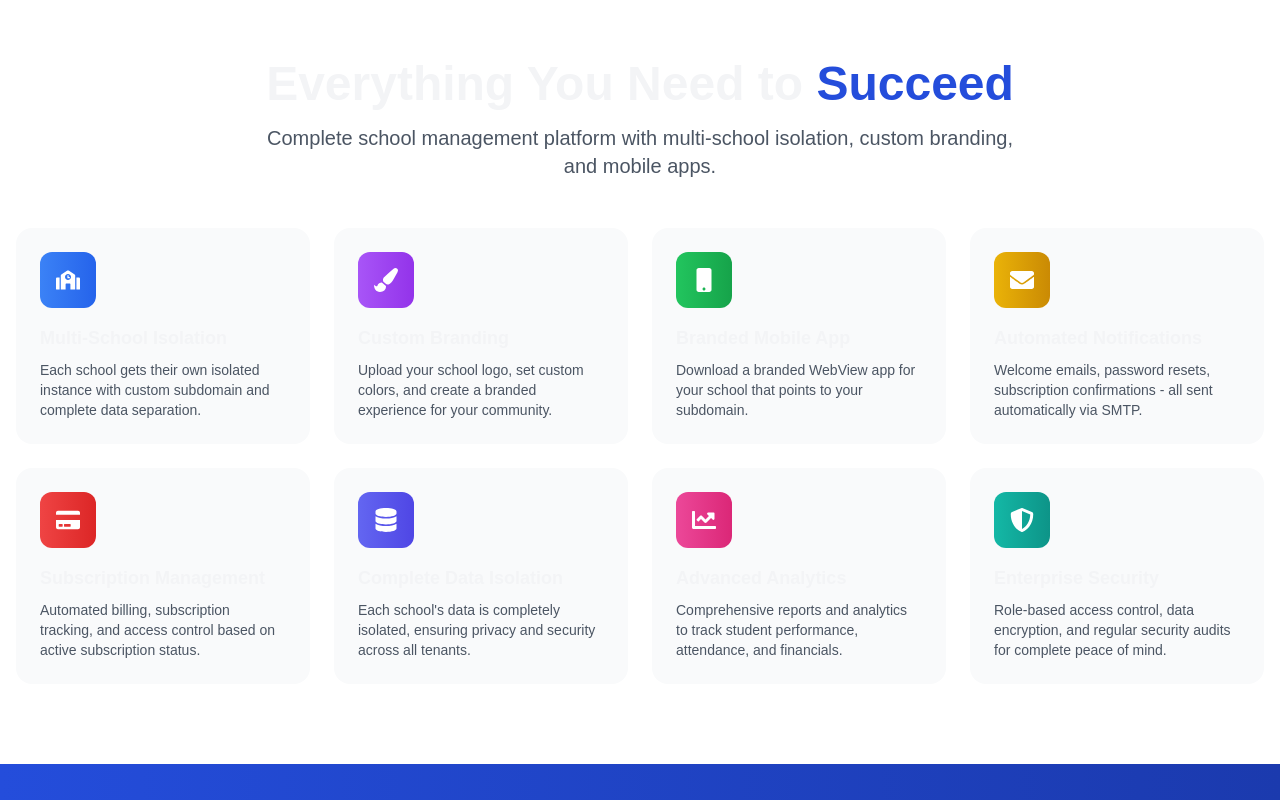
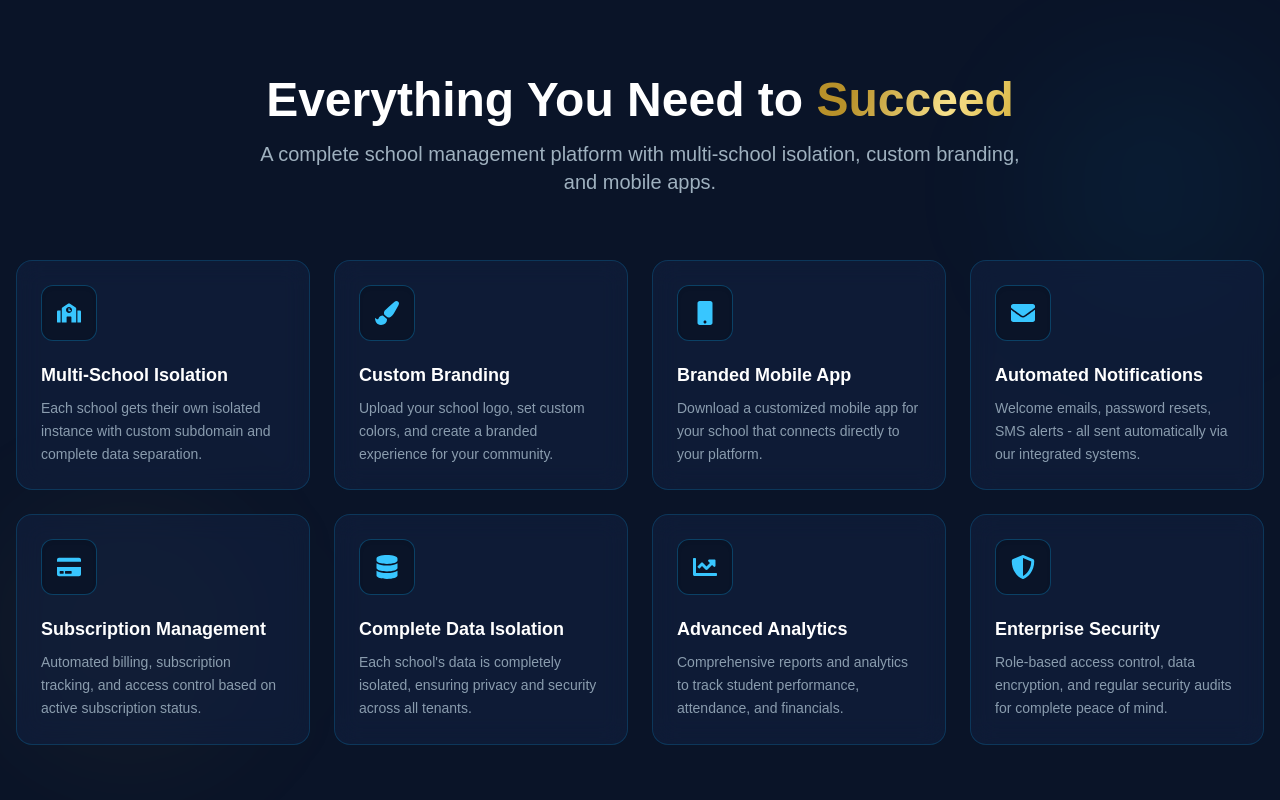
Before and after one commit to Nick-45/EDUMANAGE-PRO, a React (Create React App) app: page / in a window 1280 px wide. Shown: the part 820-1620 px from the top of the page. Built offline with nearby package versions, Linux system fonts and the light colour scheme; no server answers; the database is empty.

Commit message:
Update Features.jsx

```diff
--- a/src/components/home/Features.jsx
+++ b/src/components/home/Features.jsx
@@ -10,67 +10,65 @@ const features = [
     icon: FaSchool,
     title: 'Multi-School Isolation',
     description: 'Each school gets their own isolated instance with custom subdomain and complete data separation.',
-    color: 'from-blue-500 to-blue-600',
   },
   {
     icon: FaPaintBrush,
     title: 'Custom Branding',
     description: 'Upload your school logo, set custom colors, and create a branded experience for your community.',
-    color: 'from-purple-500 to-purple-600',
   },
   {
     icon: FaMobile,
     title: 'Branded Mobile App',
-    description: 'Download a branded WebView app for your school that points to your subdomain.',
-    color: 'from-green-500 to-green-600',
+    description: 'Download a customized mobile app for your school that connects directly to your platform.',
   },
   {
     icon: FaEnvelope,
     title: 'Automated Notifications',
-    description: 'Welcome emails, password resets, subscription confirmations - all sent automatically via SMTP.',
-    color: 'from-yellow-500 to-yellow-600',
+    description: 'Welcome emails, password resets, SMS alerts - all sent automatically via our integrated systems.',
   },
   {
     icon: FaCreditCard,
     title: 'Subscription Management',
     description: 'Automated billing, subscription tracking, and access control based on active subscription status.',
-    color: 'from-red-500 to-red-600',
   },
   {
     icon: FaDatabase,
     title: 'Complete Data Isolation',
     description: "Each school's data is completely isolated, ensuring privacy and security across all tenants.",
-    color: 'from-indigo-500 to-indigo-600',
   },
   {
     icon: FaChartLine,
     title: 'Advanced Analytics',
     description: 'Comprehensive reports and analytics to track student performance, attendance, and financials.',
-    color: 'from-pink-500 to-pink-600',
   },
   {
     icon: FaShieldAlt,
     title: 'Enterprise Security',
     description: 'Role-based access control, data encryption, and regular security audits for complete peace of mind.',
-    color: 'from-teal-500 to-teal-600',
   },
 ];
 
 const Features = () => {
   return (
-    <section id="features" className="py-20 bg-white">
-      <div className="container mx-auto px-4">
+    <section id="features" className="py-24 bg-navy-950 relative overflow-hidden">
+      {/* Background decoration */}
+      <div className="pointer-events-none absolute top-0 left-1/2 -translate-x-1/2 w-full h-full max-w-7xl">
+         <div className="absolute top-20 right-0 w-64 h-64 bg-sky-500/5 rounded-full blur-3xl" />
+         <div className="absolute bottom-20 left-0 w-64 h-64 bg-gold-500/5 rounded-full blur-3xl" />
+      </div>
+
+      <div className="container mx-auto px-4 relative z-10">
         <motion.div
           initial={{ opacity: 0, y: 20 }}
           whileInView={{ opacity: 1, y: 0 }}
           viewport={{ once: true }}
-          className="text-center mb-12"
+          className="text-center mb-16"
         >
-          <h2 className="text-4xl md:text-5xl font-display font-bold mb-4">
-            Everything You Need to <span className="text-primary-600">Succeed</span>
+          <h2 className="text-4xl md:text-5xl font-display font-bold mb-4 text-white">
+            Everything You Need to <span className="text-gold-gradient">Succeed</span>
           </h2>
-          <p className="text-xl text-gray-600 max-w-3xl mx-auto">
-            Complete school management platform with multi-school isolation, custom branding, and mobile apps.
+          <p className="text-xl text-sky-100/70 max-w-3xl mx-auto">
+            A complete school management platform with multi-school isolation, custom branding, and mobile apps.
           </p>
         </motion.div>
 
@@ -82,13 +80,18 @@ const Features = () => {
               whileInView={{ opacity: 1, y: 0 }}
               viewport={{ once: true }}
               transition={{ duration: 0.5, delay: index * 0.1 }}
-              className="group relative bg-gray-50 rounded-2xl p-6 hover:shadow-xl transition-all duration-300 hover:-translate-y-2"
+              className="group relative bg-navy-900/60 backdrop-blur-md border border-sky-500/20 rounded-2xl p-6 hover:border-gold-500/50 hover:shadow-gold-glow transition-all duration-300 hover:-translate-y-2"
             >
-              <div className={`w-14 h-14 rounded-xl bg-gradient-to-r ${feature.color} flex items-center justify-center mb-4 group-hover:scale-110 transition-transform`}>
-                <feature.icon className="text-2xl text-white" />
+              {/* Subtle gradient overlay on hover */}
+              <div className="absolute inset-0 bg-gradient-to-br from-sky-500/5 to-transparent opacity-0 group-hover:opacity-100 rounded-2xl transition-opacity duration-300 pointer-events-none" />
+
+              <div className="relative">
+                <div className="w-14 h-14 rounded-xl bg-navy-950 border border-sky-500/30 flex items-center justify-center mb-5 group-hover:scale-110 group-hover:border-gold-500/50 transition-all duration-300 shadow-inner">
+                  <feature.icon className="text-2xl text-sky-400 group-hover:text-gold-400 transition-colors" />
+                </div>
+                <h3 className="text-lg font-semibold mb-2 text-white">{feature.title}</h3>
+                <p className="text-sm text-sky-100/60 leading-relaxed">{feature.description}</p>
               </div>
-              <h3 className="text-lg font-semibold mb-2">{feature.title}</h3>
-              <p className="text-gray-600 text-sm">{feature.description}</p>
             </motion.div>
           ))}
         </div>
```
